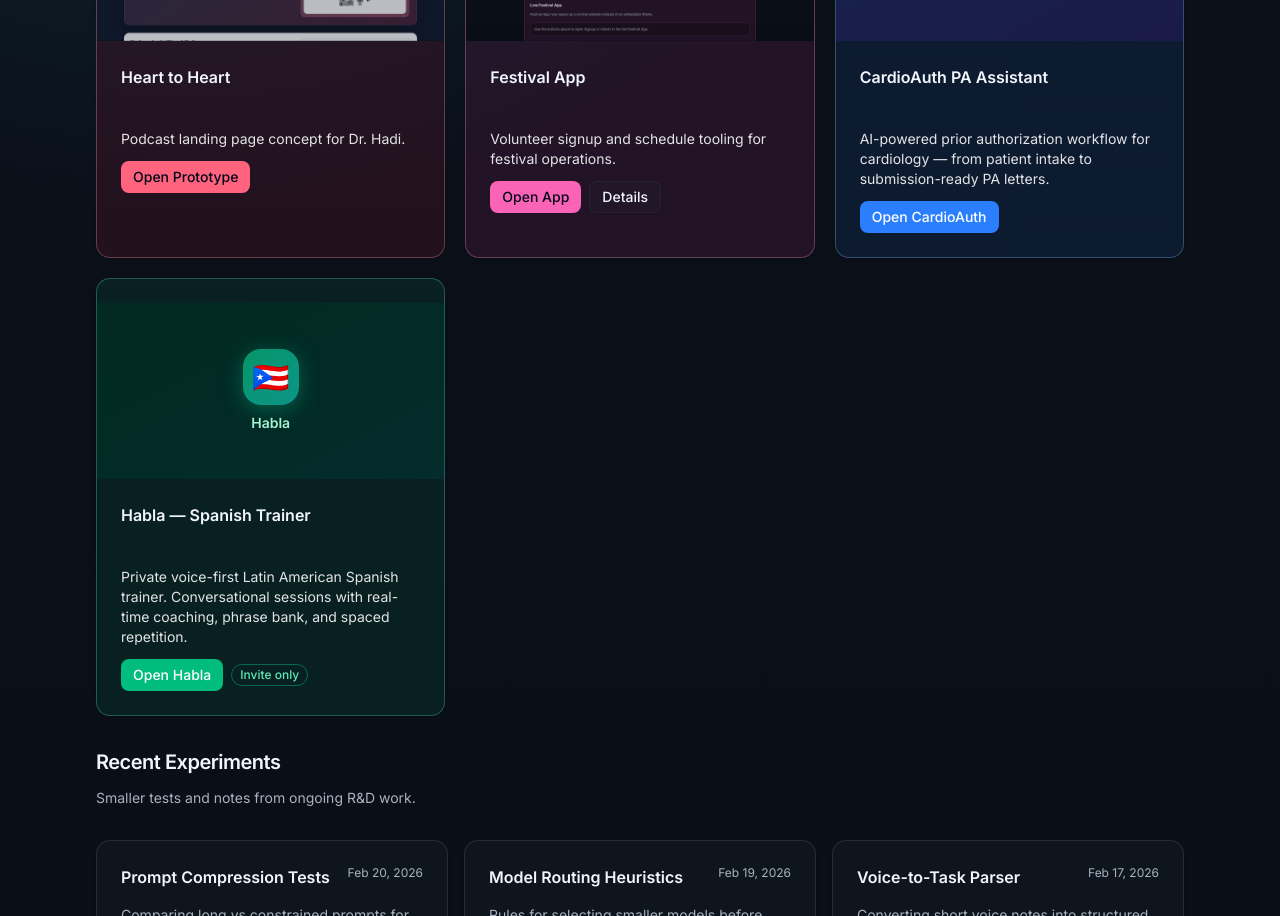
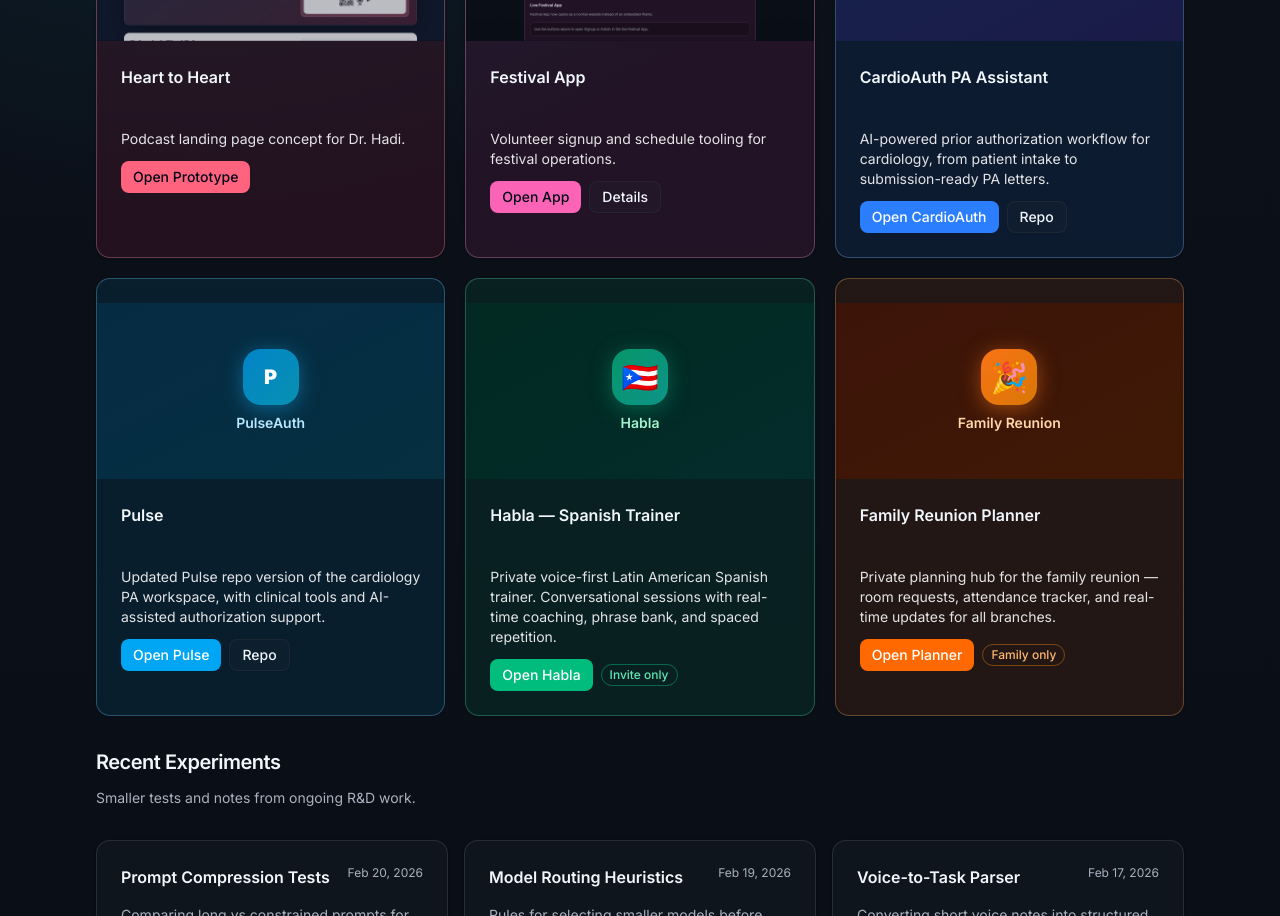
Before and after one commit to todrod/todrod, a Next.js app: page /lab in a window 1280 px wide. Shown: the part 840-1756 px from the top of the page. Built offline with nearby package versions, Linux system fonts and the light colour scheme; no server answers.

Commit message:
Add Pulse and reunion lab entries

```diff
--- a/src/app/lab/page.tsx
+++ b/src/app/lab/page.tsx
@@ -7,6 +7,7 @@ import { Card, CardContent, CardHeader, CardTitle } from "@/components/ui/card";
 import { siteContent } from "@/content/site";
 import { formatDate } from "@/lib/site-utils";
 import { getLabAccessPath } from "@/lib/lab-access";
+import { cardiopaRepoHref, familyReunionHref, pulseRepoHref } from "@/lib/urls";
 
 export const metadata: Metadata = {
   title: "Lab",
@@ -112,7 +113,7 @@ export default function LabPage() {
         <Card className="overflow-hidden border-blue-300/30 bg-blue-500/10">
           <div className="flex h-44 w-full items-center justify-center bg-gradient-to-br from-blue-950/80 to-indigo-950/80">
             <div className="flex flex-col items-center gap-2">
-              <div className="flex h-14 w-14 items-center justify-center rounded-2xl text-2xl font-black text-white" style={{ background: "linear-gradient(135deg, #2563eb 0%, #1e40af 100%)", boxShadow: "0 4px 20px rgba(37,99,235,0.5)" }}>♥</div>
+              <div className="flex h-14 w-14 items-center justify-center rounded-2xl text-xl font-black text-white" style={{ background: "linear-gradient(135deg, #2563eb 0%, #1e40af 100%)", boxShadow: "0 4px 20px rgba(37,99,235,0.5)" }}>PA</div>
               <span className="text-sm font-semibold text-blue-200">CardioAuth</span>
             </div>
           </div>
@@ -120,10 +121,38 @@ export default function LabPage() {
             <CardTitle className="text-base">CardioAuth PA Assistant</CardTitle>
           </CardHeader>
           <CardContent className="space-y-3">
-            <p className="text-sm text-zinc-200">AI-powered prior authorization workflow for cardiology — from patient intake to submission-ready PA letters.</p>
-            <Button asChild size="sm" className="bg-blue-500 text-white hover:bg-blue-400">
-              <Link href="https://cardio-pa-todrods-projects.vercel.app" target="_blank" rel="noopener noreferrer">Open CardioAuth</Link>
-            </Button>
+            <p className="text-sm text-zinc-200">AI-powered prior authorization workflow for cardiology, from patient intake to submission-ready PA letters.</p>
+            <div className="flex flex-wrap gap-2">
+              <Button asChild size="sm" className="bg-blue-500 text-white hover:bg-blue-400">
+                <Link href={getLabAccessPath("cardio-pa")}>Open CardioAuth</Link>
+              </Button>
+              <Button asChild size="sm" variant="outline" className="border-white/20 bg-black/20">
+                <Link href={cardiopaRepoHref} target="_blank" rel="noopener noreferrer">Repo</Link>
+              </Button>
+            </div>
+          </CardContent>
+        </Card>
+
+        <Card className="overflow-hidden border-sky-300/30 bg-sky-500/10">
+          <div className="flex h-44 w-full items-center justify-center bg-gradient-to-br from-sky-950/80 to-cyan-950/80">
+            <div className="flex flex-col items-center gap-2">
+              <div className="flex h-14 w-14 items-center justify-center rounded-2xl text-xl font-black text-white" style={{ background: "linear-gradient(135deg, #0284c7 0%, #0891b2 100%)", boxShadow: "0 4px 20px rgba(14,165,233,0.45)" }}>P</div>
+              <span className="text-sm font-semibold text-sky-200">PulseAuth</span>
+            </div>
+          </div>
+          <CardHeader className="pb-2">
+            <CardTitle className="text-base">Pulse</CardTitle>
+          </CardHeader>
+          <CardContent className="space-y-3">
+            <p className="text-sm text-zinc-200">Updated Pulse repo version of the cardiology PA workspace, with clinical tools and AI-assisted authorization support.</p>
+            <div className="flex flex-wrap gap-2">
+              <Button asChild size="sm" className="bg-sky-500 text-white hover:bg-sky-400">
+                <Link href={getLabAccessPath("pulse")}>Open Pulse</Link>
+              </Button>
+              <Button asChild size="sm" variant="outline" className="border-white/20 bg-black/20">
+                <Link href={pulseRepoHref} target="_blank" rel="noopener noreferrer">Repo</Link>
+              </Button>
+            </div>
           </CardContent>
         </Card>
 
@@ -144,6 +173,27 @@ export default function LabPage() {
                 <Link href={getLabAccessPath("habla")}>Open Habla</Link>
               </Button>
               <Badge variant="outline" className="border-emerald-400/40 text-emerald-300 text-xs self-center">Invite only</Badge>
+            </div>
+          </CardContent>
+        </Card>
+
+        <Card className="overflow-hidden border-orange-300/30 bg-orange-500/10">
+          <div className="flex h-44 w-full items-center justify-center bg-gradient-to-br from-orange-950/80 to-amber-950/80">
+            <div className="flex flex-col items-center gap-2">
+              <div className="flex h-14 w-14 items-center justify-center rounded-2xl text-3xl" style={{ background: "linear-gradient(135deg, #f97316 0%, #d97706 100%)", boxShadow: "0 4px 20px rgba(249,115,22,0.5)" }}>🎉</div>
+              <span className="text-sm font-semibold text-orange-200">Family Reunion</span>
+            </div>
+          </div>
+          <CardHeader className="pb-2">
+            <CardTitle className="text-base">Family Reunion Planner</CardTitle>
+          </CardHeader>
+          <CardContent className="space-y-3">
+            <p className="text-sm text-zinc-200">Private planning hub for the family reunion — room requests, attendance tracker, and real-time updates for all branches.</p>
+            <div className="flex flex-wrap gap-2">
+              <Button asChild size="sm" className="bg-orange-500 text-white hover:bg-orange-400">
+                <Link href={familyReunionHref} target="_blank" rel="noopener noreferrer">Open Planner</Link>
+              </Button>
+              <Badge variant="outline" className="border-orange-400/40 text-orange-300 text-xs self-center">Family only</Badge>
             </div>
           </CardContent>
         </Card>
--- a/src/app/page.tsx
+++ b/src/app/page.tsx
@@ -5,6 +5,7 @@ import { Button } from "@/components/ui/button";
 import { Card, CardContent, CardHeader, CardTitle } from "@/components/ui/card";
 import { siteContent } from "@/content/site";
 import { getLabAccessPath } from "@/lib/lab-access";
+import { pulseRepoHref } from "@/lib/urls";
 
 export default function HomePage() {
   return (
@@ -151,6 +152,29 @@ export default function HomePage() {
               </Button>
             </CardContent>
           </Card>
+
+          <Card className="overflow-hidden border-sky-300/30 bg-sky-500/10">
+            <div className="flex h-44 w-full items-center justify-center bg-gradient-to-br from-sky-950/80 to-cyan-950/80">
+              <div className="flex flex-col items-center gap-2">
+                <div className="flex h-14 w-14 items-center justify-center rounded-2xl text-xl font-black text-white" style={{ background: "linear-gradient(135deg, #0284c7 0%, #0891b2 100%)", boxShadow: "0 4px 20px rgba(14,165,233,0.45)" }}>P</div>
+                <span className="text-sm font-semibold text-sky-200">PulseAuth</span>
+              </div>
+            </div>
+            <CardHeader className="pb-2">
+              <CardTitle className="text-base">Pulse</CardTitle>
+            </CardHeader>
+            <CardContent className="space-y-3">
+              <p className="text-sm text-zinc-200">Updated Pulse repo version of the cardiology PA workspace, with clinical tools and AI-assisted authorization support.</p>
+              <div className="flex flex-wrap gap-2">
+                <Button asChild size="sm" className="bg-sky-500 text-white hover:bg-sky-400">
+                  <Link href={getLabAccessPath("pulse")}>Open Pulse</Link>
+                </Button>
+                <Button asChild size="sm" variant="outline" className="border-white/20 bg-black/20">
+                  <Link href={pulseRepoHref} target="_blank" rel="noopener noreferrer">Repo</Link>
+                </Button>
+              </div>
+            </CardContent>
+          </Card>
         </div>
       </section>
 
--- a/src/lib/lab-access.ts
+++ b/src/lib/lab-access.ts
@@ -1,4 +1,4 @@
-import { cardiopaHref, cathBootcampHref, echoBootcampHref, festivalAppAdminHref, festivalAppHref, hablaHref, heartToHeartHref, tcaLabHref } from "@/lib/urls";
+import { cardiopaHref, cathBootcampHref, echoBootcampHref, festivalAppAdminHref, festivalAppHref, hablaHref, heartToHeartHref, pulseHref, tcaLabHref } from "@/lib/urls";
 
 export type LabAccessKey =
   | "echo-bootcamp"
@@ -9,6 +9,7 @@ export type LabAccessKey =
   | "festival-app"
   | "festival-admin"
   | "cardio-pa"
+  | "pulse"
   | "habla";
 
 type LabAccessConfig = {
@@ -69,6 +70,12 @@ export const labAccessConfig: Record<LabAccessKey, LabAccessConfig> = {
     password: "cardio",
     redirectTo: cardiopaHref,
   },
+  pulse: {
+    title: "PulseAuth Access",
+    description: "Enter password to open the PulseAuth dashboard.",
+    password: "cardio",
+    redirectTo: pulseHref,
+  },
   "habla": {
     title: "Habla Access",
     description: "Enter password to open Habla Spanish Trainer.",
--- a/src/lib/urls.ts
+++ b/src/lib/urls.ts
@@ -23,7 +23,19 @@ export const festivalAppRepoHref =
   process.env.NEXT_PUBLIC_FESTIVAL_APP_REPO_URL ?? "https://github.com/todrod/festivalapp";
 
 export const cardiopaHref =
-  process.env.NEXT_PUBLIC_CARDIO_PA_URL ?? "https://cardio-pa-todrods-projects.vercel.app";
+  process.env.NEXT_PUBLIC_CARDIO_PA_URL ?? "https://cardio-pa-todrods-projects.vercel.app/dashboard";
+
+export const cardiopaRepoHref =
+  process.env.NEXT_PUBLIC_CARDIO_PA_REPO_URL ?? "https://github.com/todrod/cardio-pa";
+
+export const pulseHref =
+  process.env.NEXT_PUBLIC_PULSE_URL ?? "https://cardio-pa-todrods-projects.vercel.app/dashboard";
+
+export const pulseRepoHref =
+  process.env.NEXT_PUBLIC_PULSE_REPO_URL ?? "https://github.com/todrod/pulse";
 
 export const hablaHref =
   process.env.NEXT_PUBLIC_HABLA_URL ?? "https://habla.todrod.com";
+
+export const familyReunionHref =
+  process.env.NEXT_PUBLIC_FAMILY_REUNION_URL ?? "https://reunion.todrod.com";
```
